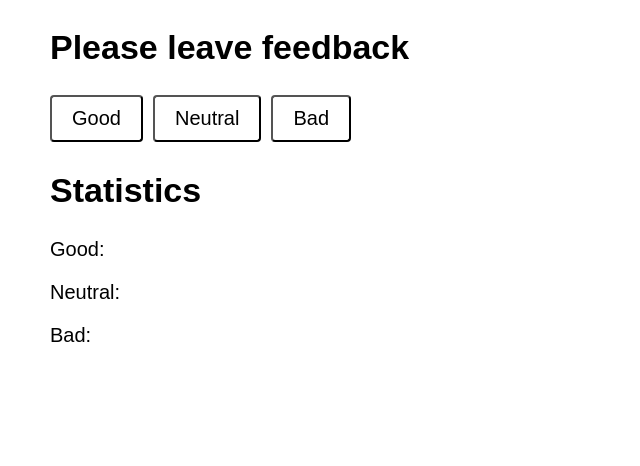
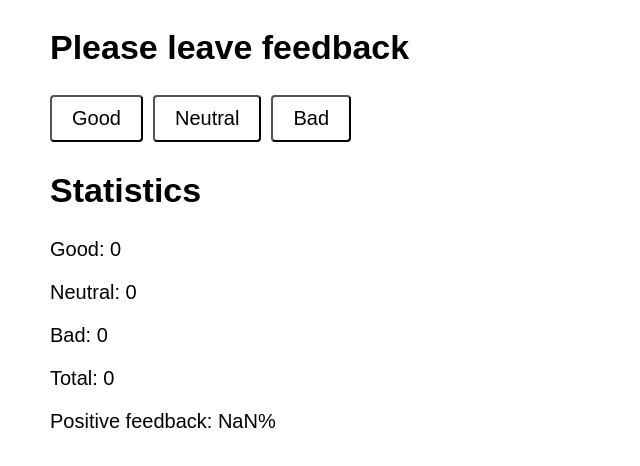
Before and after one commit to nataliapovaliy/goit-react-hw-04-feedback, a React (Create React App) app: page / in a window 1280 px wide. Shown: the top 466 px of the page, without its empty margins (0-640 px from the left). Built offline with nearby package versions, Linux system fonts and the light colour scheme.

Commit message:
update step-2

```diff
--- a/src/components/FeedBack/FeedBack.jsx
+++ b/src/components/FeedBack/FeedBack.jsx
@@ -1,11 +1,34 @@
-import React, { Component } from "react";
+import React, { Component } from 'react'
 import css from './FeedBack.module.css'
 
 class FeedBack extends Component {
     state = {
         good: 0,
         neutral: 0,
-        bad: 0
+        bad: 0,
+    }
+
+    handleClickGood = () => {
+        this.setState((prevState) => ({
+            good: prevState.good + 1
+        }))
+    }
+
+    handleClickNeutral = () => {
+        this.setState((prevState) => ({neutral: prevState.neutral + 1}))
+    }
+
+    handleClickBad = () => {
+        this.setState((prevState) => ({bad: prevState.bad + 1}))
+    }
+
+    countTotalFeedback = () => {
+        const { good, neutral, bad } = this.state;
+        return (good + neutral + bad);
+    }
+
+    countPositiveFeedbackPercentage = () => {
+        return Math.round((this.state.good / this.countTotalFeedback()) * 100);
     }
 
     render() {
@@ -13,14 +36,16 @@ class FeedBack extends Component {
             <>
                 <div className={css.feedback}>
                     <h2 className={css.title}>Please leave feedback</h2>
-                    <button type='button' className={css.btn}>Good</button>
-                    <button type='button' className={css.btn}>Neutral</button>
-                    <button type='button' className={css.btn}>Bad</button>
+                    <button className={css.btn} onClick={this.handleClickGood}>Good</button>
+                    <button className={css.btn} onClick={this.handleClickNeutral}>Neutral</button>
+                    <button className={css.btn} onClick={this.handleClickBad}>Bad</button>
                     <div>
                         <h2 className={css.title}>Statistics</h2>
-                        <p className={css.item}>Good:</p>
-                        <p className={css.item}>Neutral:</p>
-                        <p className={css.item}>Bad:</p>
+                        <p className={css.item}>Good: {this.state.good}</p>
+                        <p className={css.item}>Neutral: {this.state.neutral}</p>
+                        <p className={css.item}>Bad: {this.state.bad}</p>
+                        <p className={css.item}>Total: {this.countTotalFeedback()}</p>
+                        <p className={css.item}>Positive feedback: {this.countPositiveFeedbackPercentage()}%</p>
                     </div>
                 </div>
                 </>
```
